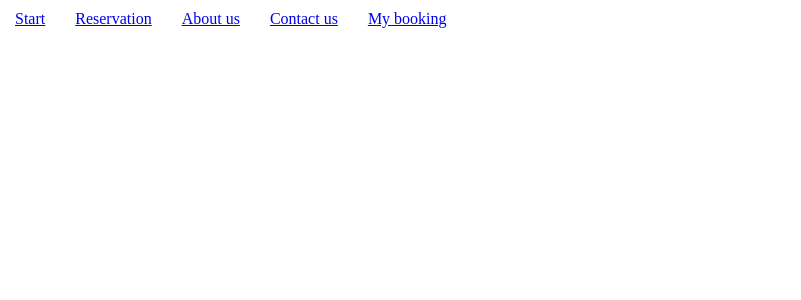
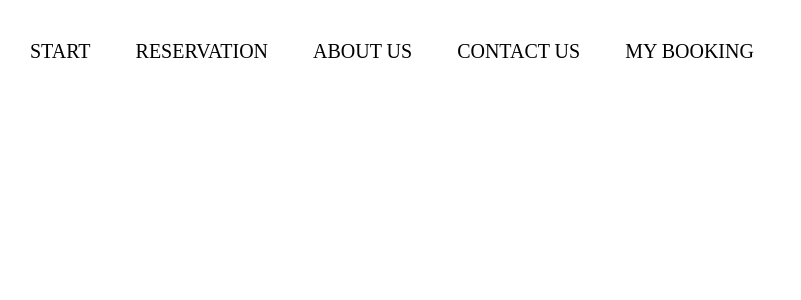
Before and after one commit to adamLangsti/rent-a-car, a React (Create React App) app: page / in a window 1280 px wide. Shown: the top 300 px of the page, without its empty margins (0-801 px from the left). Built offline with nearby package versions, Linux system fonts and the light colour scheme; a web font is replaced by a local one.

Commit message:
feat: dynamically changing underline score on active menu item

```diff
--- a/src/index.css
+++ b/src/index.css
@@ -7,4 +7,6 @@
 html {
     height: 100vh;
     width: 100vw;
+    font-family: "REM";
+    font-size: 20px;
 }
--- a/src/styles/Navbar.css
+++ b/src/styles/Navbar.css
@@ -6,5 +6,39 @@
     list-style-type: none;
 }
 .navbar-list-items {
-    margin: 10px 15px;
+    margin: 40px 15px 30px 30px;
+    text-transform: uppercase;
 }
+
+.navbar-list-items-links {
+    text-decoration: none;
+    color: #000;
+    transition: color 0.1s, background-color 0.1s, padding 0.2s ease-in;
+    color: #000;
+    position: relative;
+}
+
+.navbar-list-items-links::before {
+    content: '';
+    display: block;
+    position: absolute;
+    top: 1.4em;
+    bottom: 3px;
+    left: 0;
+    height: 3px;
+    width: 100%;
+    background-color: #000;
+    transform-origin: right top;
+    transform: scale(0, 1);
+    transition: color 0.1s, transform 0.2s ease-out;
+}
+
+.navbar-list-items-links:active::before {
+    background-color: #000;
+}
+
+.navbar-list-items-links:hover::before,
+.navbar-list-items-links:focus::before {
+    transform-origin: left top;
+    transform: scale(1, 1);
+}
```
